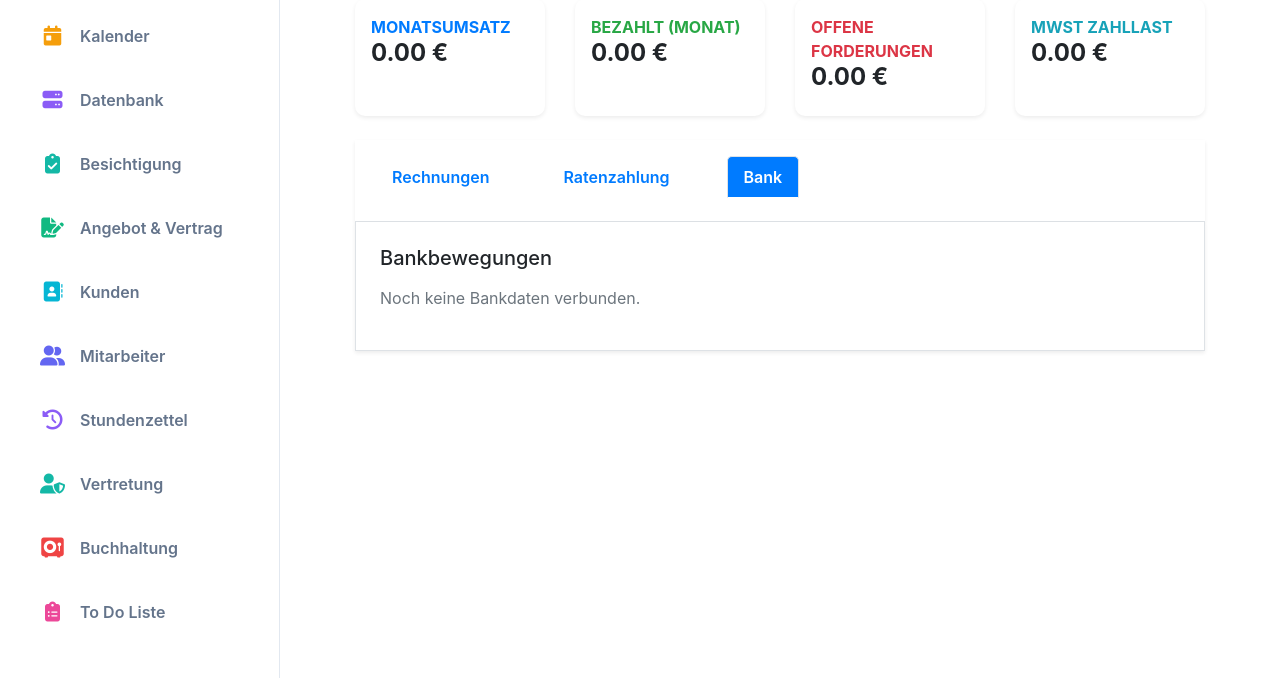
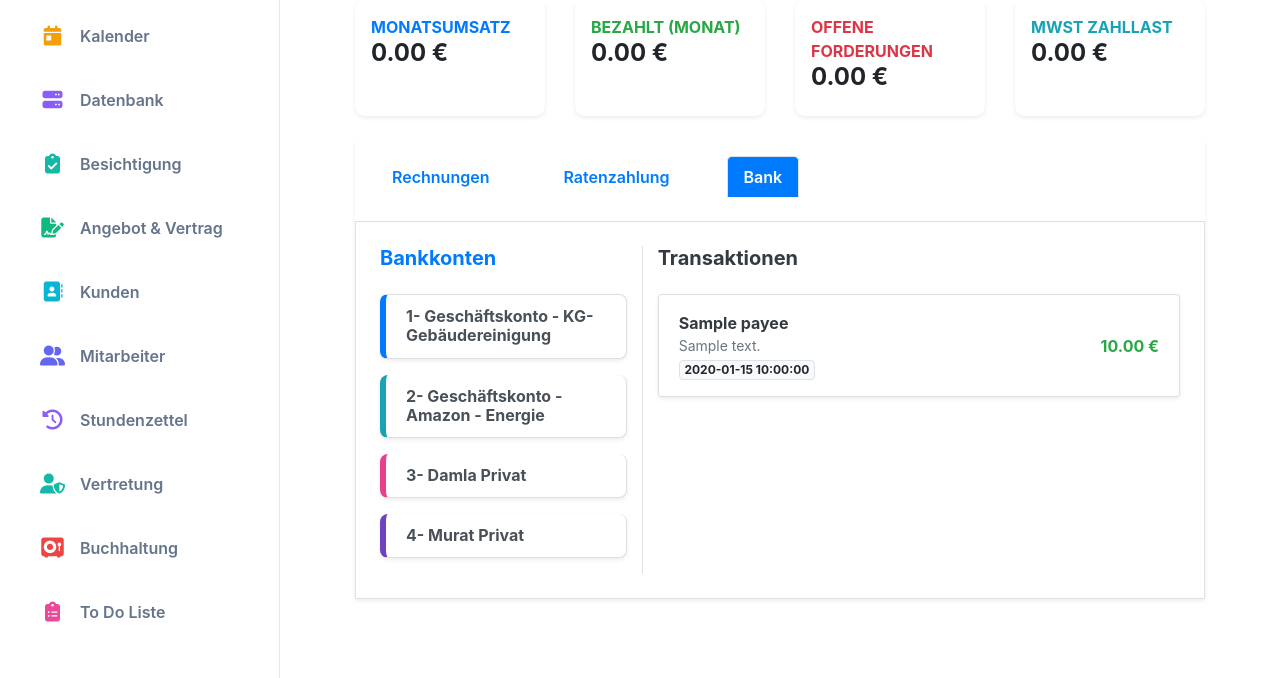
Before and after one commit to kg-portal/kg-portal, a Flask app: template templates/buchhaltung.html in a window 1280 px wide, after a click on "Bank". Shown: the part 155-833 px from the top of the page. Run offline with Flask 3, Linux system fonts and the light colour scheme; the visitor is signed in with stand-in values (Sample User, id 1); tables that the repository leaves empty hold one stand-in row (values such as "Sample post"); the template is opened without the code that fills it: most values are stand-ins (such as "Sample title", 1, 10 or a date in 2020).

Commit message:
Update buchhaltung.html

```diff
--- a/templates/buchhaltung.html
+++ b/templates/buchhaltung.html
@@ -18,6 +18,13 @@
 .table thead th{background:#343a40;color:#fff;border:none}
 .status-paid{background:#d4edda;color:#155724;font-weight:bold}
 .status-open{background:#f8d7da;color:#721c24;font-weight:bold}
+/* 🔥 SALİSELİK ATLAMAYI (FLICKER) BİTİREN KOD BURASI */
+.tab-content > .tab-pane {
+    display: none !important;
+}
+.tab-content > .active {
+    display: block !important;
+}
 </style>
 
 <!--
@@ -89,7 +96,7 @@
 
     <div class="tab-content bg-white shadow-sm p-4 border border-top-0">
 
-    <div class="tab-pane fade show active" id="rechnungen">
+    <div class="tab-pane fade {% if not active_bank %}show active{% endif %}" id="rechnungen">
         <h5 class="mb-3">Rechnungen – Januar 2026</h5>
 
         <div class="table-responsive">
@@ -126,17 +133,57 @@
         </div>
     </div>
 
-    <div class="tab-pane fade" id="rates">
-        <h5 class="mb-3">Raten & Leasing</h5>
-        <div class="alert alert-warning">Daten kommen aus dem Sheet „Raten“</div>
+    <div class="tab-pane fade {% if active_bank %}show active{% endif %}" id="bank">
+    <div class="row">
+        <div class="col-md-4">
+            <h5 class="mb-4 text-primary font-weight-bold">Bankkonten</h5>
+            <div class="list-group">
+                <a href="?bank_account=geschäftskonto-kg-gebäudereinigung#bank" class="list-group-item list-group-item-action d-flex justify-content-between align-items-center shadow-sm mb-3 {% if active_bank == 'geschäftskonto-kg-gebäudereinigung' %}active text-white{% endif %}" style="border-left: 6px solid #007bff; border-radius: 8px;">
+                    <h6 class="mb-0 font-weight-bold">1- Geschäftskonto - KG-Gebäudereinigung</h6>
+                </a>
+
+                <a href="?bank_account=geschäftskonto-amazon-energie#bank" class="list-group-item list-group-item-action d-flex justify-content-between align-items-center shadow-sm mb-3 {% if active_bank == 'geschäftskonto-amazon-energie' %}active text-white{% endif %}" style="border-left: 6px solid #17a2b8; border-radius: 8px;">
+                    <h6 class="mb-0 font-weight-bold">2- Geschäftskonto - Amazon - Energie</h6>
+                </a>
+
+                <a href="?bank_account=damla-privat#bank" class="list-group-item list-group-item-action d-flex justify-content-between align-items-center shadow-sm mb-3 {% if active_bank == 'damla-privat' %}active text-white{% endif %}" style="border-left: 6px solid #e83e8c; border-radius: 8px;">
+                    <h6 class="mb-0 font-weight-bold">3- Damla Privat</h6>
+                </a>
+
+                <a href="?bank_account=murat-privat#bank" class="list-group-item list-group-item-action d-flex justify-content-between align-items-center shadow-sm mb-3 {% if active_bank == 'murat-privat' %}active text-white{% endif %}" style="border-left: 6px solid #6f42c1; border-radius: 8px;">
+                    <h6 class="mb-0 font-weight-bold">4- Murat Privat</h6>
+                </a>
+            </div>
+        </div>
+
+        <div class="col-md-8 border-left" style="max-height: 800px; overflow-y: auto;">
+            {% if bank_data %}
+                <h5 class="mb-4 text-dark font-weight-bold">Transaktionen</h5>
+                <div class="list-group shadow-sm">
+                    {% for t in bank_data %}
+                    <div class="list-group-item d-flex justify-content-between align-items-center py-3">
+                        <div style="max-width: 75%;">
+                            <div class="font-weight-bold text-dark">{{ t.payee }}</div>
+                            <div class="text-muted small text-truncate">{{ t.description }}</div>
+                            <small class="badge badge-light border mt-1">{{ t.date }}</small>
+                        </div>
+                        <div class="text-right">
+                            <span class="h6 font-weight-bold {{ 'text-success' if t.amount > 0 else 'text-dark' }}">
+                                {{ "%.2f"|format(t.amount) }} €
+                            </span>
+                        </div>
+                    </div>
+                    {% endfor %}
+                </div>
+            {% else %}
+                <div class="text-center py-5">
+                    <p class="text-muted">Bitte wählen Sie ein Bankkonto aus, um die Bewegungen zu sehen.</p>
+                </div>
+            {% endif %}
+        </div>
     </div>
+</div>
 
-    <div class="tab-pane fade" id="bank">
-        <h5 class="mb-3">Bankbewegungen</h5>
-        <p class="text-muted">Noch keine Bankdaten verbunden.</p>
-    </div>
-
-</div>
 
 
 
@@ -152,4 +199,19 @@
 <script src="https://cdn.jsdelivr.net/npm/jquery@3.5.1/dist/jquery.slim.min.js"></script>
 <script src="https://cdn.jsdelivr.net/npm/bootstrap@4.6.2/dist/js/bootstrap.bundle.min.js"></script>
 
+<script>
+$(document).ready(function() {
+    // 1. Sayfa yüklendiğinde URL'de #bank varsa o sekmeyi aç
+    var hash = window.location.hash;
+    if (hash) {
+        $('.nav-tabs a[href="' + hash + '"]').tab('show');
+    }
+
+    // 2. Sekmeye tıklandığında URL'yi güncelle (sayfa yenilense de orada kalsın)
+    $('.nav-tabs a').on('shown.bs.tab', function (e) {
+        window.location.hash = e.target.hash;
+    });
+});
+</script>
+
 {% endblock %}
```
